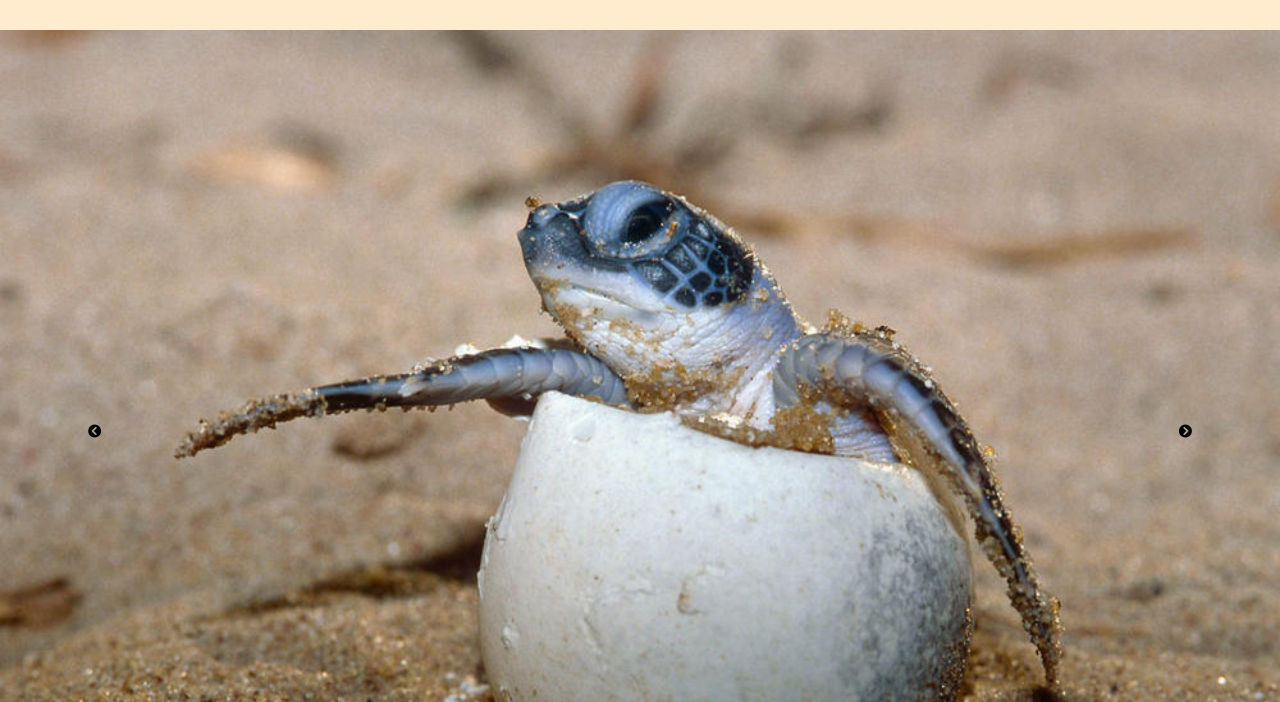
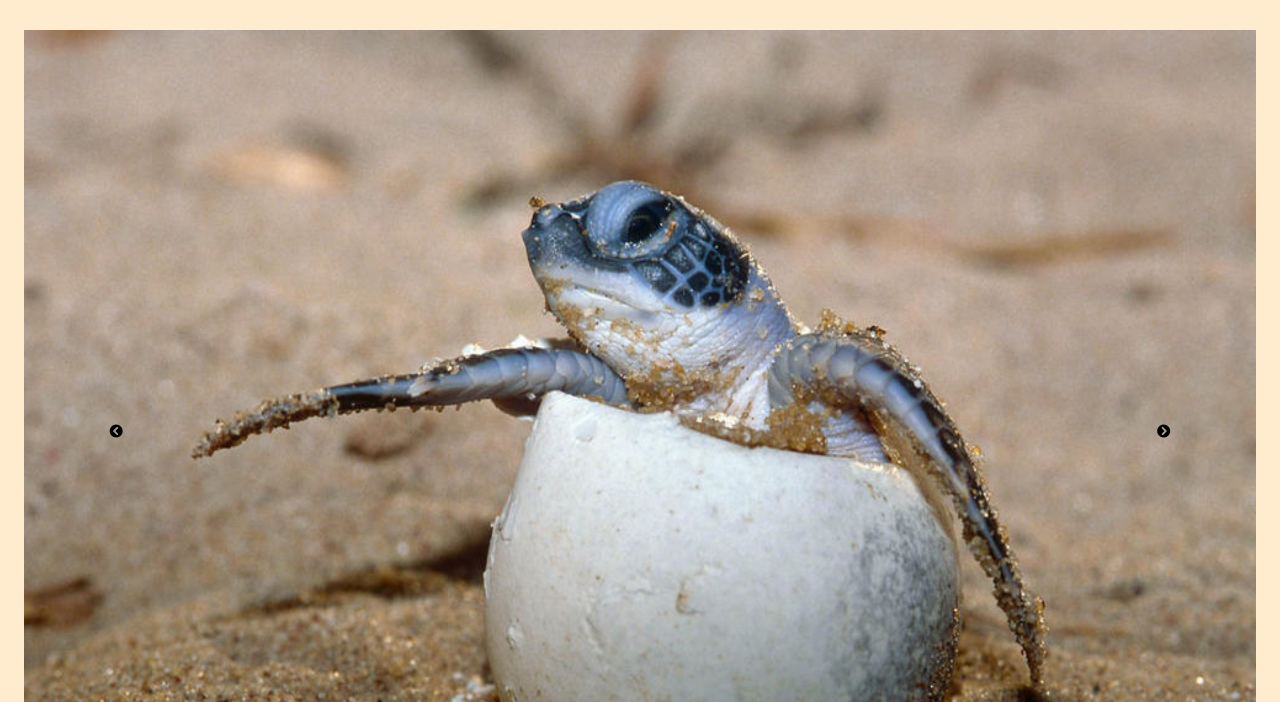
Before and after one commit to GUnzner/savetheturtles, a plain HTML site: page index.html in a window 1280 px wide. Shown: the part 498-1200 px from the top of the page. Drawn offline with nearby package versions, Linux system fonts and the light colour scheme.

Commit message:
add content-section container

```diff
--- a/index.html
+++ b/index.html
@@ -33,7 +33,7 @@
     <section class="content-section container">
         <h2 class="section-header">Home</h2>
     </section>
-      <section aria-label="Photos">
+      <section class="content-section container" aria-label="Photos">
         <div class="carousel" data-carousel>
             <button class="carousel-button prev" data-carousel-button="prev">
                 <span class="fas fa-chevron-circle-left"></span>
```
